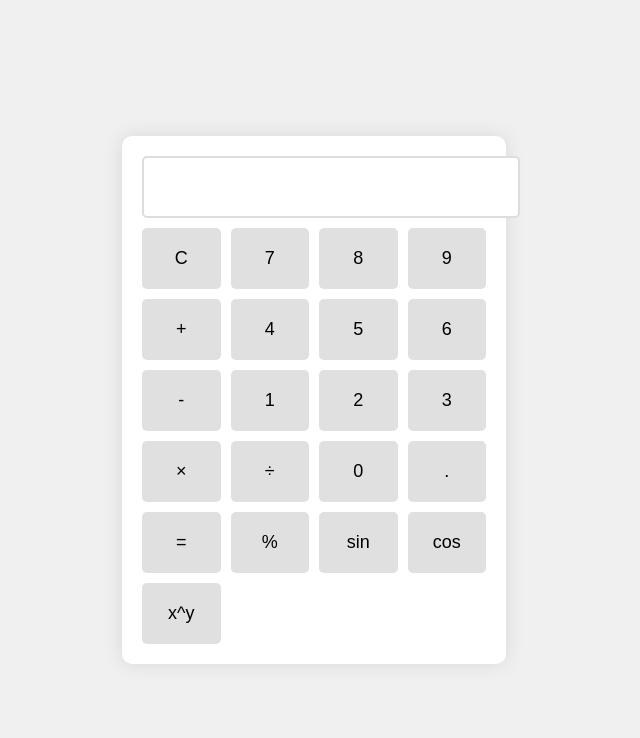
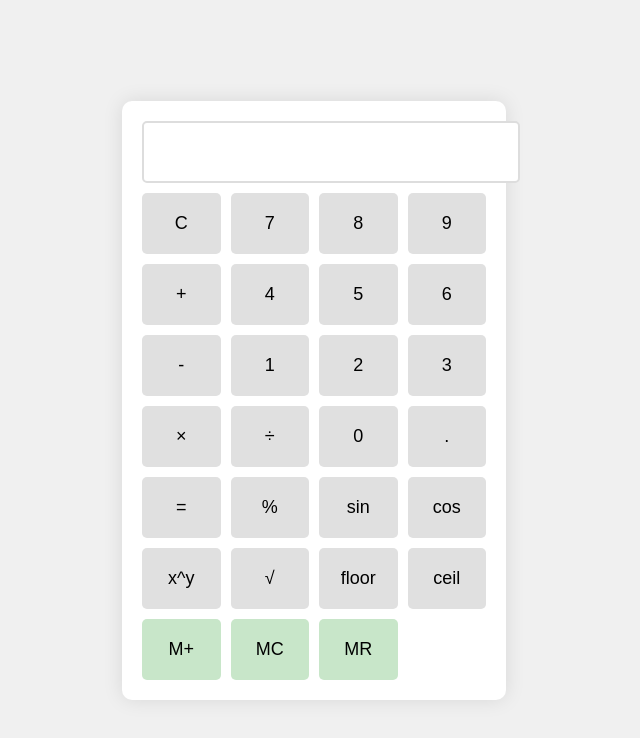
Before and after one commit to Andrew05812/calculator-app, a plain HTML site: page index.html in a window 1280 px wide. Shown: the whole page, without its empty margins (326-966 px from the left). Drawn offline with Linux system fonts and the light colour scheme.

Commit message:
Добавлены операции: квадратный корень, округление (floor/ceil), работа с памятью (M+/MC/MR)

```diff
--- a/index.html
+++ b/index.html
@@ -35,6 +35,13 @@
             <button onclick="calculateSin()">sin</button>
             <button onclick="calculateCos()">cos</button>
             <button onclick="power()">x^y</button>
+            <button onclick="calculateSqrt()">√</button>
+
+            <button onclick="floorValue()">floor</button>
+            <button onclick="ceilValue()">ceil</button>
+            <button onclick="memoryAdd()">M+</button>
+            <button onclick="memoryClear()">MC</button>
+            <button onclick="memoryRecall()">MR</button>
         </div>
     </div>
     <script src="script.js"></script>
--- a/script.js
+++ b/script.js
@@ -1,6 +1,7 @@
 let currentValue = '';
 let previousValue = '';
 let operation = null;
+let memory = 0;
 
 function appendToDisplay(value) {
     currentValue += value;
@@ -122,3 +123,49 @@ function power() {
     previousValue = currentValue;
     currentValue = '';
 }
+// Операция 9: Квадратный корень
+function calculateSqrt() {
+    if (currentValue === '') return;
+    const value = parseFloat(currentValue);
+    if (value < 0) {
+        alert('Невозможно извлечь корень из отрицательного числа!');
+        return;
+    }
+    currentValue = Math.sqrt(value).toString();
+    document.getElementById('display').value = currentValue;
+}
+
+// Операция 10: Округление вниз
+function floorValue() {
+    if (currentValue === '') return;
+    const value = parseFloat(currentValue);
+    currentValue = Math.floor(value).toString();
+    document.getElementById('display').value = currentValue;
+}
+
+// Операция 11: Округление вверх
+function ceilValue() {
+    if (currentValue === '') return;
+    const value = parseFloat(currentValue);
+    currentValue = Math.ceil(value).toString();
+    document.getElementById('display').value = currentValue;
+}
+
+// Операция 12: Работа с памятью
+function memoryAdd() {
+    if (currentValue === '') return;
+    memory += parseFloat(currentValue);
+
+
+    console.log('В память добавлено:', memory);
+}
+
+function memoryClear() {
+    memory = 0;
+    console.log('Память очищена');
+}
+
+function memoryRecall() {
+    currentValue = memory.toString();
+    document.getElementById('display').value = currentValue;
+}
--- a/style.css
+++ b/style.css
@@ -43,3 +43,10 @@ button {
 button:hover {
     background: #d0d0d0;
 }
+button[onclick*="memory"] {
+    background: #c8e6c9;
+}
+
+button[onclick*="memory"]:hover {
+    background: #a5d6a7;
+}
```
